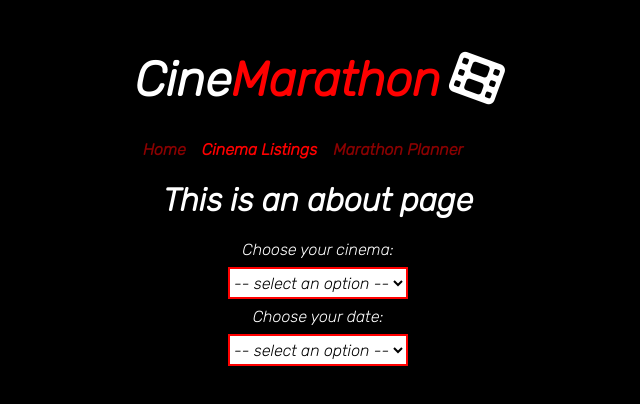
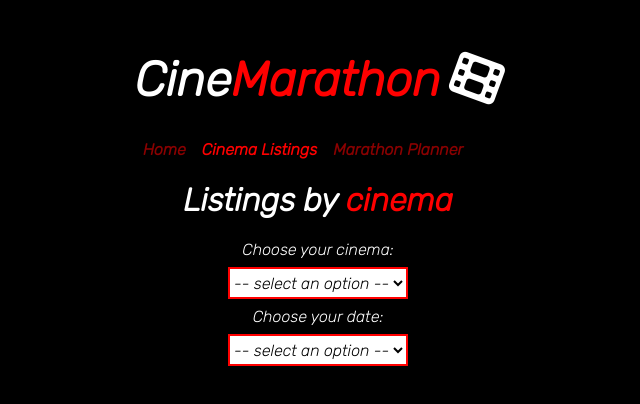
Before and after one commit to markywildtype/cinemarathon, a Vue app: page /listings in a window 1280 px wide. Shown: the top 404 px of the page, without its empty margins (322-962 px from the left). Built offline with nearby package versions, Linux system fonts and the light colour scheme.

Commit message:
Amended date formatting

```diff
--- a/src/mixins/CinemaBase.js
+++ b/src/mixins/CinemaBase.js
@@ -23,7 +23,7 @@ export default {
     },
     formattedDates() {
       return this.dates.map((date, index) => {
-        return { id: index, value: date, display: format(date, 'E Mo LLLL') }
+        return { id: index, value: date, display: format(date, 'E do LLLL') }
       })
     }
   },
--- a/src/views/Listings.vue
+++ b/src/views/Listings.vue
@@ -1,6 +1,9 @@
 <template>
   <div class="about">
-    <h1>This is an about page</h1>
+    <h1>
+      Listings by
+      <span class="red-text">cinema</span>
+    </h1>
     <screenings-select
       :cinema-options="cinemaOptions"
       :date-options="formattedDates"
```
